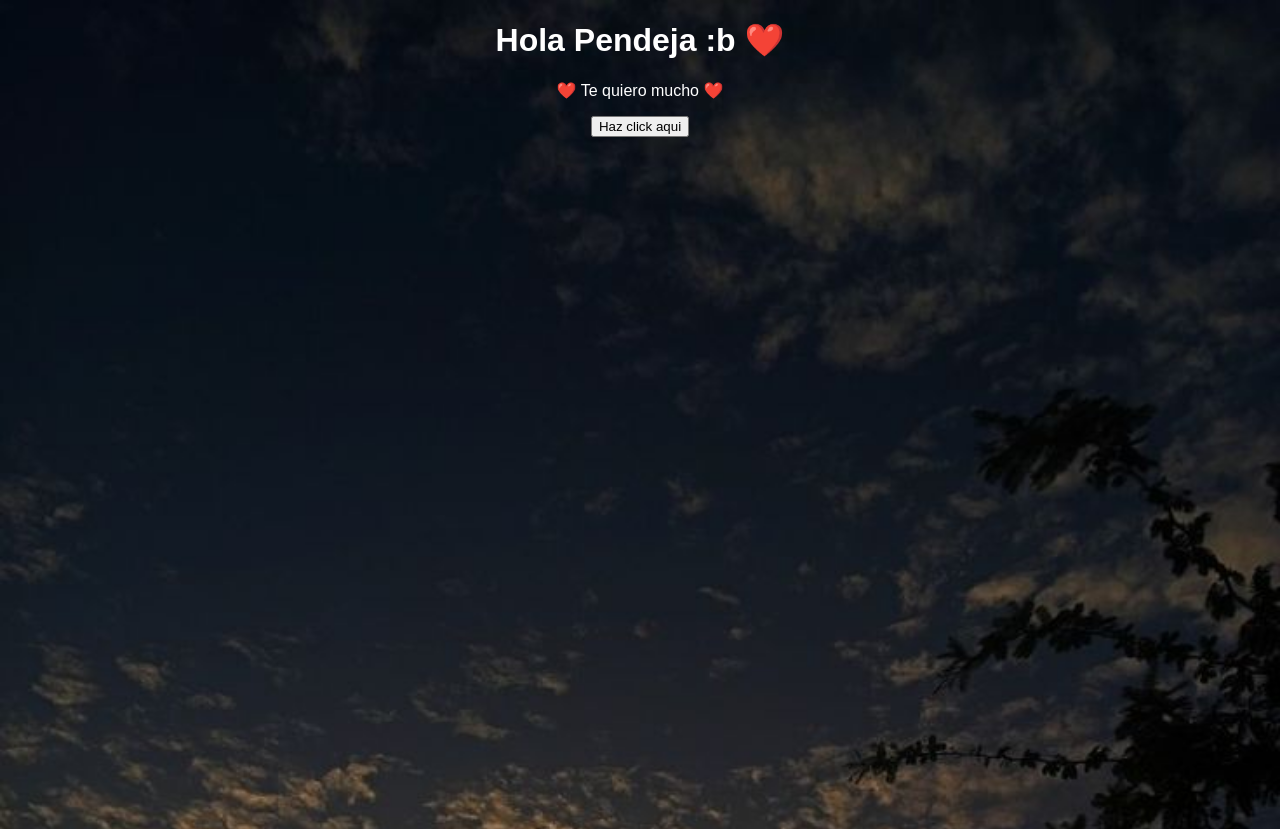
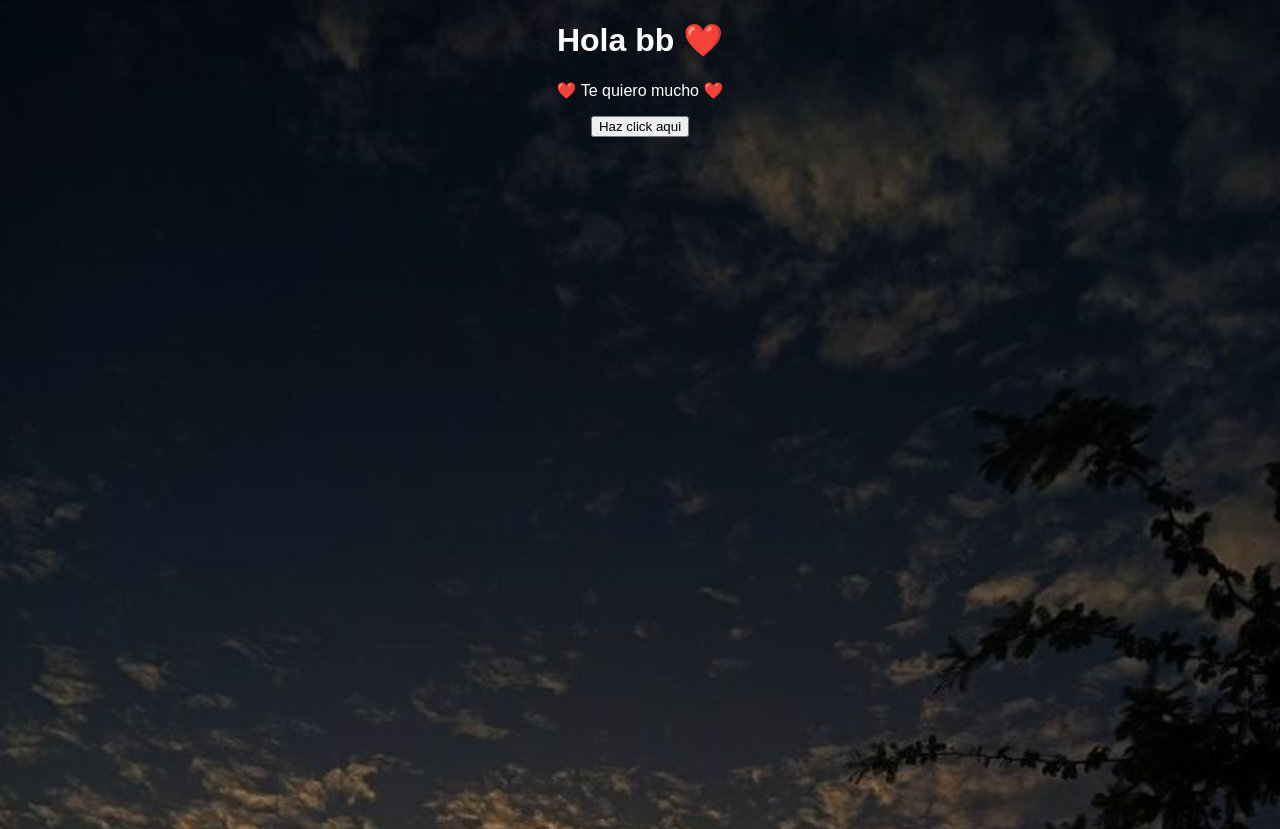
Before and after one commit to iTzDarkoPvP/iTzDarkoPvP.github.io, a plain HTML site: page index.html in a window 1280 px wide. Drawn offline with Linux system fonts and the light colour scheme.

Commit message:
Update index.html

```diff
--- a/index.html
+++ b/index.html
@@ -11,7 +11,7 @@
         <div class="spinner"></div>
     </div>
     <div class="container">
-        <h1 class="fade-in">Hola Pendeja :b ❤️</h1>
+        <h1 class="fade-in">Hola bb ❤️</h1>
         <p class="fade-in">❤️ Te quiero mucho ❤️</p>
         <button id="surpriseBtn">Haz click aqui</button>
         <p id="message"></p>
```
